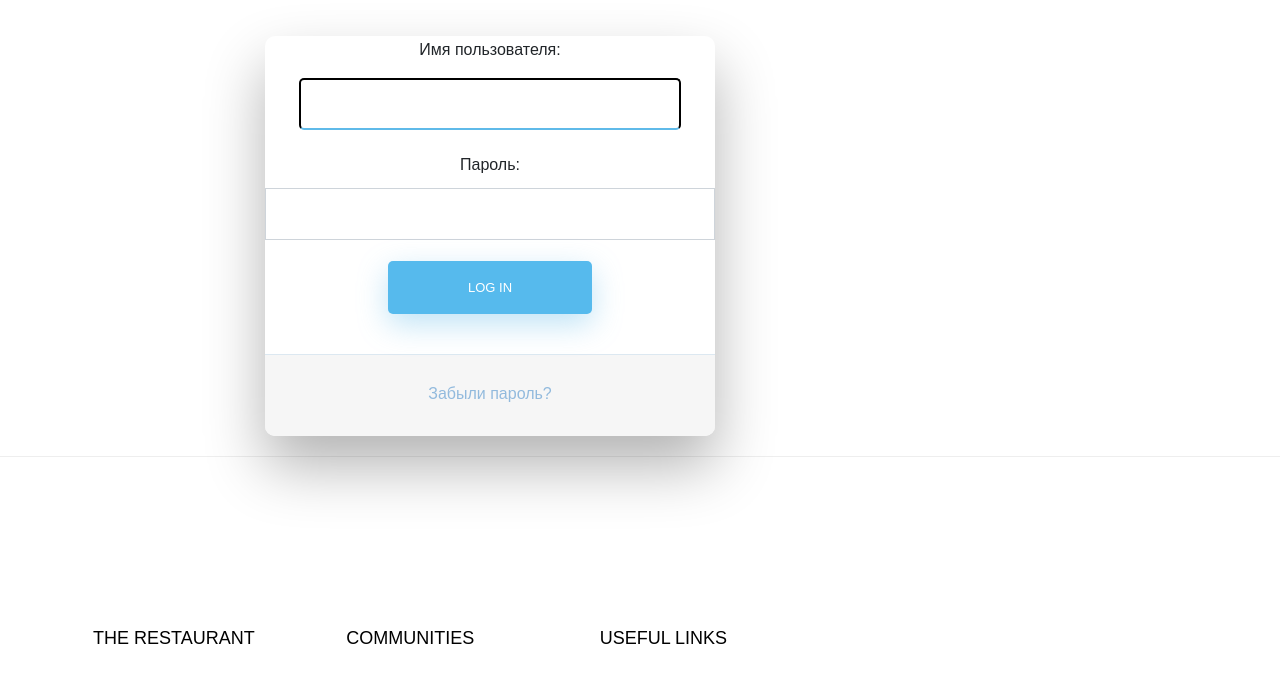
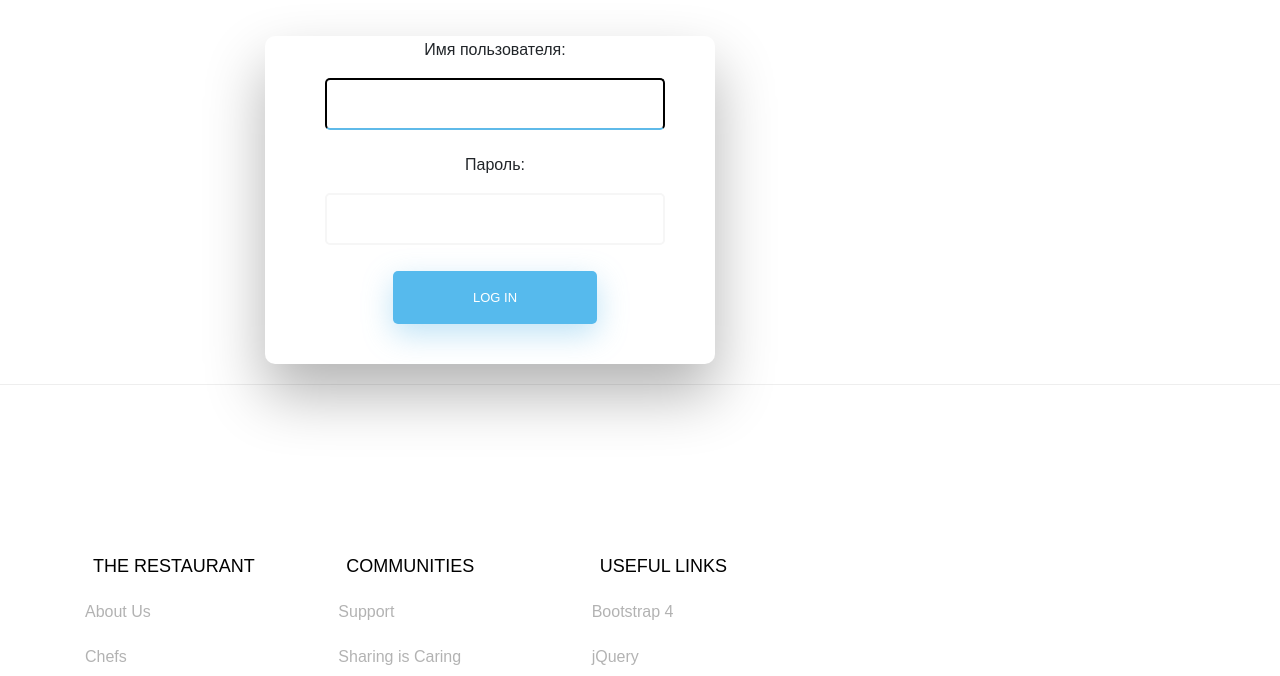
Before and after one commit to OKirill/IT-Tandem, a Django app: page /authapp/login/ in a window 1280 px wide. Shown: the part 62-738 px from the top of the page. Run offline with Django 3.2, Linux system fonts and the light colour scheme; some libraries are stand-ins or nearby versions.

Commit message:
исправлен баг верстки на странице логина

```diff
--- a/ittandem/authapp/templates/authapp/login.html
+++ b/ittandem/authapp/templates/authapp/login.html
@@ -13,20 +13,20 @@
 
         <!-- Icon -->
         <div class="fadeIn first">
-            <i class="fa fa-user" style="font-size: 25px; margin-top: 10px;"></i>
+            <i class="fa fa-user" style="   font-size: 25px; margin-top: 10px;"></i>
         </div>
 
         <!-- Login Form -->
-        <form action="{% url 'authapp:login' %}" method="post">
+        <form style="margin-left: 30px;width: 400px;" action="{% url 'authapp:login' %}" method="post">
             {% csrf_token %}
             {{ login_form.as_p}}
             <input type="submit" class="fadeIn" value="Log In">
         </form>
 
         <!-- Remind Passowrd -->
-        <div id="formFooter">
-            <a class="underlineHover" href="#">Забыли пароль?</a>
-        </div>
+{#        <div id="formFooter">#}
+{#            <a class="underlineHover" href="#">Забыли пароль?</a>#}
+{#        </div>#}
 
     </div>
 </div>
--- a/ittandem/static/css/login.css
+++ b/ittandem/static/css/login.css
@@ -113,7 +113,7 @@ input[type=button]:active, input[type=submit]:active, input[type=reset]:active
   transform: scale(0.95);
 }
 
-input[type=text] {
+input[type=text], input[type=password] {
   background-color: #f6f6f6;
   border: none;
   color: #0d0d0d;
@@ -258,3 +258,7 @@ input[type=text]:placeholder {
 #icon {
   width:60%;
 }
+
+/*#id_password {*/
+/*  width: 100px;*/
+/*}*/
```
